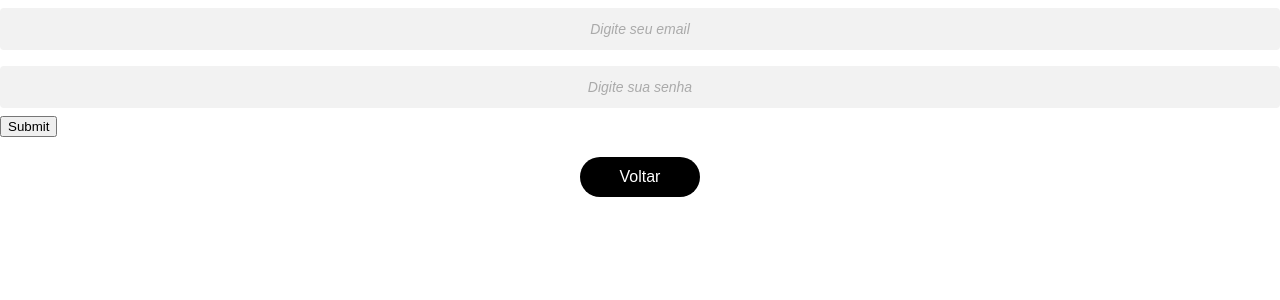
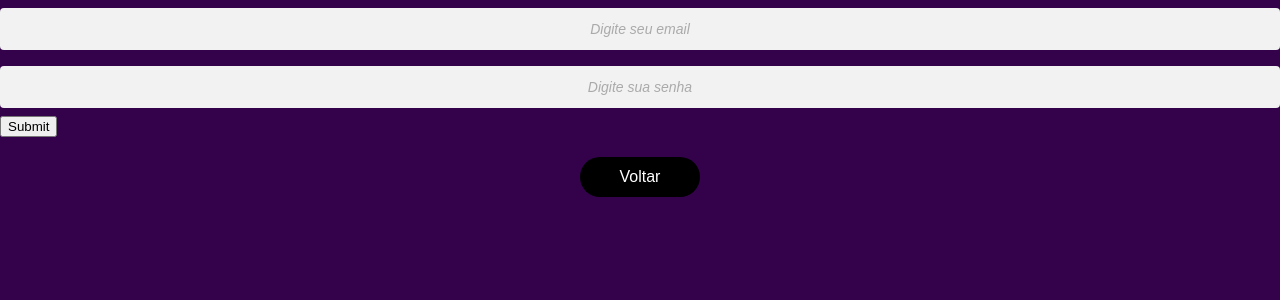
Before and after one commit to Guilhermevalenca/Gearing, a PHP site: page /src/userCRUD/login.php in a window 1280 px wide. Shown: the top 300 px of the page. Run offline with PHP 8.4, Linux system fonts and the light colour scheme.

Commit message:
bg_color

```diff
--- a/css/login.css
+++ b/css/login.css
@@ -6,7 +6,7 @@ body {
   margin: 0;
   padding: 0;
   font-family: Arial, sans-serif;
-  background-color: #fff;
+  background-color: #33024b;
 }
 
 .login-page {
```
